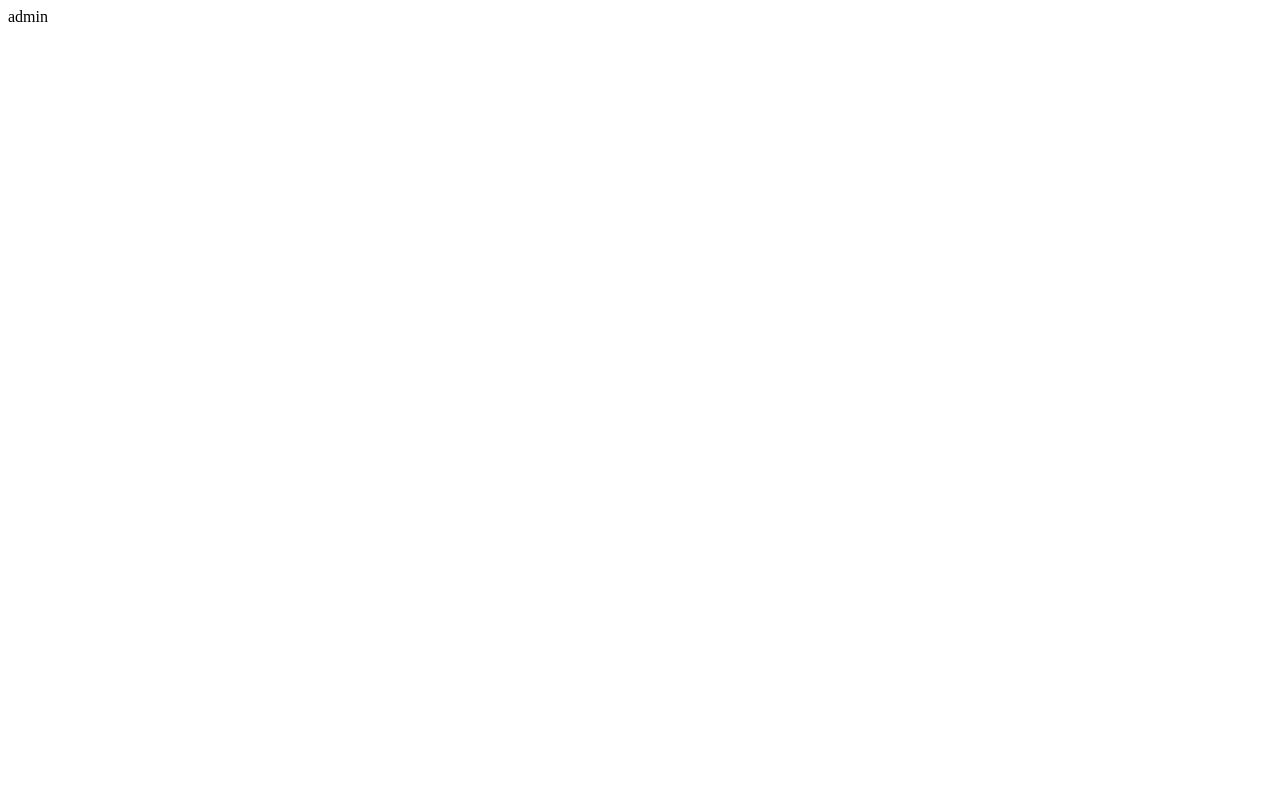
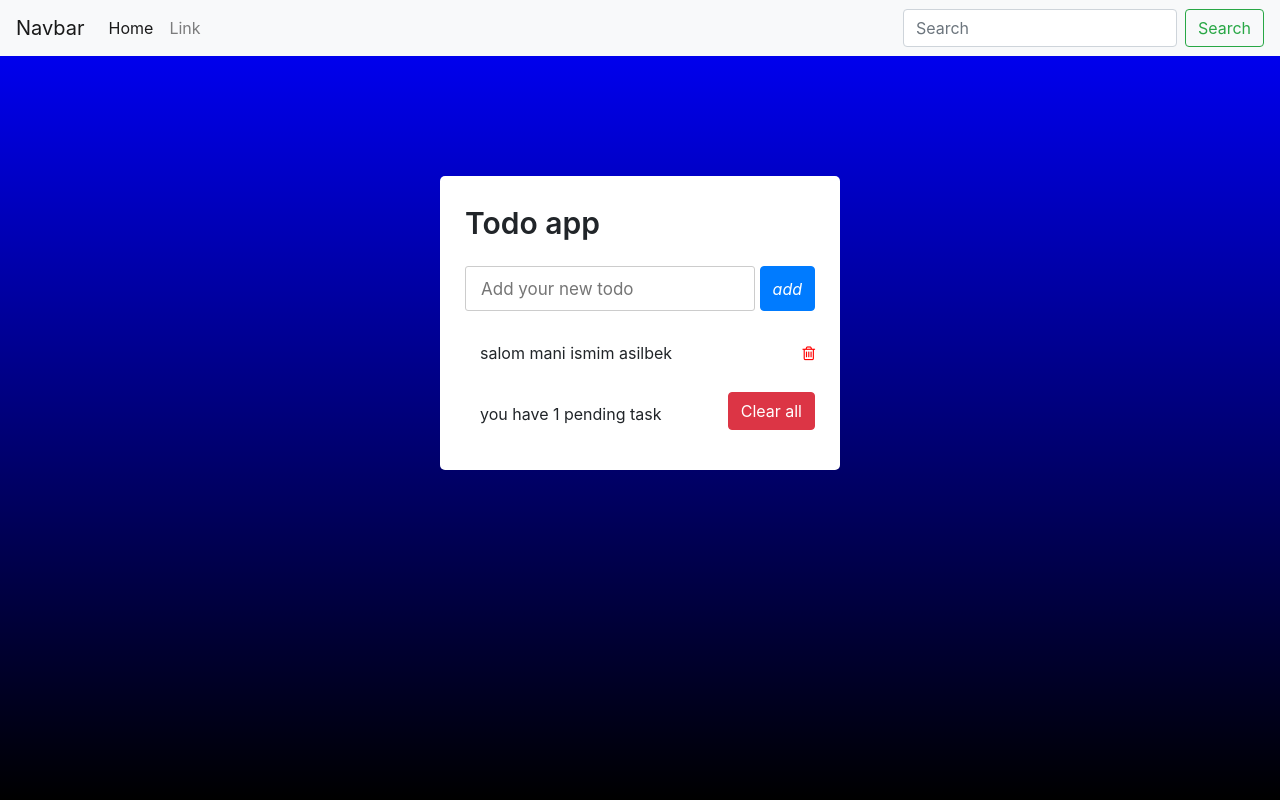
Before and after one commit to AsilbekT/todo_app, a Django app: page / in a window 1280 px wide. Before the commit the page is almost empty. Run offline with Django 3.2, Linux system fonts and the light colour scheme; a user stored in the database is signed in; data comes from the database, SQL or seed files in the repository; some libraries are stand-ins or nearby versions.

Commit message:
almost-done

```diff
--- a/app/models.py
+++ b/app/models.py
@@ -1,15 +1,15 @@
 from django.db import models
-
+from django.contrib.auth.models import User
 # Create your models here.
 
 
 class ToDo(models.Model):
+    user = models.ForeignKey(User, null=True, on_delete=models.CASCADE)
     title = models.CharField(max_length=200)
-    text = models.TextField()
     date_created = models.DateTimeField(
         auto_now_add=True, null=True
     )
-    deadline = models.DateTimeField()
+    deadline = models.DateTimeField(null=True)
 
     def __str__(self):
         return self.title
--- a/pages/views.py
+++ b/pages/views.py
@@ -1,9 +1,34 @@
 from django.contrib.auth.decorators import login_required
 from django.shortcuts import render
-
+from django.contrib.auth.models import User
+from app.models import ToDo
 
 # Create your views here.
 
 @login_required
 def index(request):
-    return render(request, "index.html")
+    user_id = request.user.id
+    user = User.objects.get(id=user_id)
+
+    if request.method == 'POST':
+        if 'todo' in request.POST:
+            todo_to_add = request.POST['todo']
+            todo = ToDo.objects.create(user=user, title=todo_to_add)
+            todo.save()
+        else:
+            if 'del-single' in request.POST:
+                todo_id_to_del = request.POST['del-single']
+                todo = ToDo.objects.get(id=todo_id_to_del)
+                todo.delete()
+            elif 'delete_all' in request.POST:
+                todos = ToDo.objects.all()
+                print(todos)
+                todos.delete()
+            print(request.POST)
+
+    todo = ToDo.objects.filter(user=user)
+    context = {
+        'todoes': todo,
+        "numbers_of_todo": len(todo)
+    }
+    return render(request, "index.html", context)
--- a/static/css/main.css
+++ b/static/css/main.css
@@ -0,0 +1,75 @@
+* {
+    margin: 0;
+    padding: 0;
+    box-sizing: border-box;
+}
+
+body {
+    background: linear-gradient(to bottom, blue, black);
+
+    height: 100vh;
+    width: 100%;
+}
+
+.wrapper {
+    margin: 120px auto;
+    max-width: 400px;
+    width: 100%;
+    background: #fff;
+    border-radius: 5px;
+    padding: 25px;
+}
+
+.wrapper header {
+    font-size: 30px;
+    font-weight: 600;
+}
+
+.wrapper .inputField {
+    display: flex;
+    height: 45px;
+    width: 100%;
+    margin: 20px 0;
+}
+
+.todoList li {
+    list-style: none;
+    height: 45px;
+    line-height: 45px;
+    position: relative;
+    background: white;
+    border-radius: 3px;
+    margin-bottom: 8px;
+    padding: 0 15px;
+}
+
+.inputField input {
+    width: 85%;
+    height: 100%;
+    border: 1px solid #cccccc;
+    font-size: 17px;
+    border-radius: 3px;
+    padding-left: 15px;
+    margin-right: 5px;
+}
+
+.todoList li span {
+    position: absolute;
+    right: 0px;
+    color: red;
+    cursor: pointer;
+}
+
+.footer {
+    line-height: 45px;
+    position: relative;
+    background: white;
+    border-radius: 3px;
+    margin-bottom: 8px;
+    padding: 0 15px;
+}
+
+.btn-f {
+    position: absolute;
+    right: 0px;
+}
--- a/templates/base.html
+++ b/templates/base.html
@@ -6,9 +6,49 @@
     {% block head %} {% endblock %}
     <title>Title</title>
     <link rel="stylesheet" href="{% static '/css/main.css' %}">
+
+    <link rel="stylesheet" href="https://cdnjs.cloudflare.com/ajax/libs/font-awesome/4.7.0/css/font-awesome.min.css">
+    <link rel="stylesheet" href="https://maxcdn.bootstrapcdn.com/bootstrap/4.0.0/css/bootstrap.min.css"
+          integrity="sha384-Gn5384xqQ1aoWXA+058RXPxPg6fy4IWvTNh0E263XmFcJlSAwiGgFAW/dAiS6JXm" crossorigin="anonymous">
 </head>
 <body>
+<nav class="navbar navbar-expand-lg navbar-light bg-light">
+    <a class="navbar-brand" href="#">Navbar</a>
+    <button class="navbar-toggler" type="button" data-toggle="collapse" data-target="#navbarSupportedContent"
+            aria-controls="navbarSupportedContent" aria-expanded="false" aria-label="Toggle navigation">
+        <span class="navbar-toggler-icon"></span>
+    </button>
+
+    <div class="collapse navbar-collapse" id="navbarSupportedContent">
+        <ul class="navbar-nav mr-auto">
+            <li class="nav-item active">
+                <a class="nav-link" href="{% url 'home' %}">Home <span class="sr-only">(current)</span></a>
+            </li>
+            <li class="nav-item">
+                <a class="nav-link" href="{% url 'todo' %}">Link</a>
+            </li>
+            {#    <div class="profile">#}
+            {#        <img src="https://www.pixsy.com/wp-content/uploads/2021/04/ben-sweet-2LowviVHZ-E-unsplash-1.jpeg" alt="">#}
+            {#    </div>#}
+
+        </ul>
+        <form class="form-inline my-2 my-lg-0">
+            <input class="form-control mr-sm-2" type="search" placeholder="Search" aria-label="Search">
+            <button class="btn btn-outline-success my-2 my-sm-0" type="submit">Search</button>
+        </form>
+    </div>
+</nav>
 {% block body %} {% endblock %}
 
+<script src="https://code.jquery.com/jquery-3.2.1.slim.min.js"
+        integrity="sha384-KJ3o2DKtIkvYIK3UENzmM7KCkRr/rE9/Qpg6aAZGJwFDMVNA/GpGFF93hXpG5KkN"
+        crossorigin="anonymous"></script>
+<script src="https://cdnjs.cloudflare.com/ajax/libs/popper.js/1.12.9/umd/popper.min.js"
+        integrity="sha384-ApNbgh9B+Y1QKtv3Rn7W3mgPxhU9K/ScQsAP7hUibX39j7fakFPskvXusvfa0b4Q"
+        crossorigin="anonymous"></script>
+<script src="https://maxcdn.bootstrapcdn.com/bootstrap/4.0.0/js/bootstrap.min.js"
+        integrity="sha384-JZR6Spejh4U02d8jOt6vLEHfe/JQGiRRSQQxSfFWpi1MquVdAyjUar5+76PVCmYl"
+        crossorigin="anonymous"></script>
+<script type="text/javascript" src="{% static 'js/main.js' %}"></script>
 </body>
 </html>
--- a/templates/index.html
+++ b/templates/index.html
@@ -1,5 +1,54 @@
 {% extends 'base.html' %}
-{% block head %} {% endblock %}
+{% block head %}
+    <title>todo</title>
+{% endblock %}
 {% block body %}
-    {{ user }}
+
+    <main>
+
+        <section>
+            <div class="container">
+
+
+                <div class="wrapper">
+                    <header>Todo app</header>
+                    <form method="post">
+                        <div class="inputField">
+                            {% csrf_token %}
+                            <input type="text" name="todo" placeholder="Add your new todo">
+                            <button class="btn btn-primary" name="add"><i>add</i></button>
+                        </div>
+                    </form>
+                    <form method="post">
+                    {% csrf_token %}
+                        {% for todo in todoes %}
+                            <ul class="todoList">
+                                <li>
+                                    {{ todo }}
+                                    <button class="btn-del-imp" name="del-single" value="{{ todo.id }}" style="position: absolute; border: none; background: none; right: 0px; color: red;">
+                                        <i class="fa fa-trash-o"></i>
+                                    </button>
+                                </li>
+                            </ul>
+                        {% endfor %}
+                        <div class="footer">
+                            <span>you have {{ numbers_of_todo }} pending task</span>
+                            <button class="btn-f btn btn-danger" name="delete_all" value="delete_all">Clear all</button>
+                        </div>
+                </div>
+                </form>
+            </div>
+        </section>
+
+
+    </main>
+
+    {#    <footer>#}
+    {#        <div class="container">#}
+    {#            <div class="wrapper">#}
+    {#                <span>you have 4 pending task</span>#}
+    {#                <button>Clear all</button>#}
+    {#            </div>#}
+    {#        </div>#}
+    {#    </footer>#}
 {% endblock %}
--- a/todo_app/settings.py
+++ b/todo_app/settings.py
@@ -25,7 +25,7 @@ SECRET_KEY = 'django-insecure-a5!0w#zp5)2#rdp&g@@-hkzoza8y*ov+=no896@w9wf@8ain8f
 # SECURITY WARNING: don't run with debug turned on in production!
 DEBUG = True
 
-ALLOWED_HOSTS = []
+ALLOWED_HOSTS = ["*"]
 
 
 # Application definition
```
Also changed, not shown: app/migrations/0001_initial.py, app/migrations/0002_auto_20210924_1139.py (deleted), app/migrations/0002_rename_todo_todo_title.py (added), app/migrations/0003_todo_user.py (added), app/migrations/0004_alter_todo_deadline.py, db.sqlite3, static/js/main.js (added), templates/todo.html (line endings or trailing spaces).
